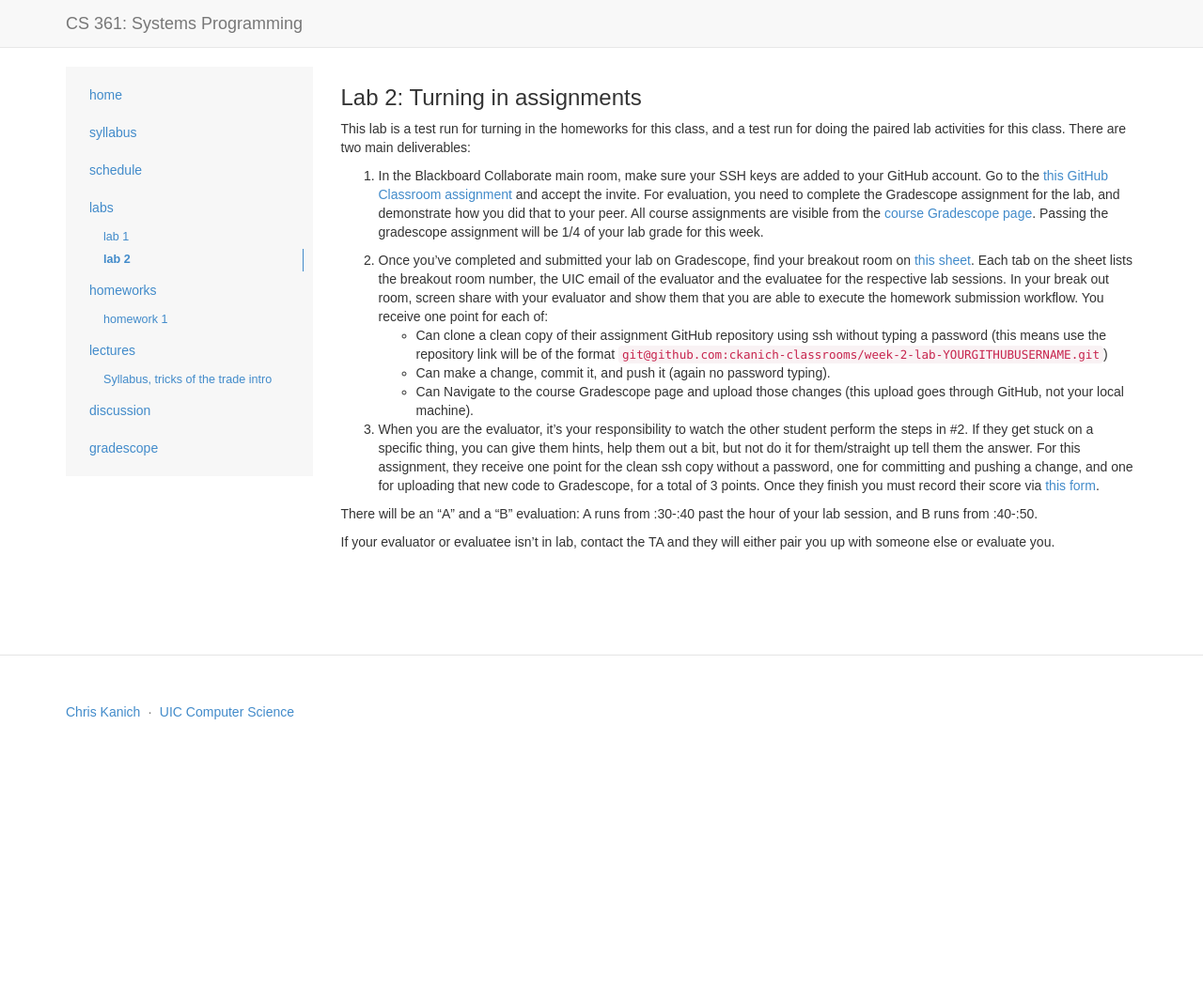
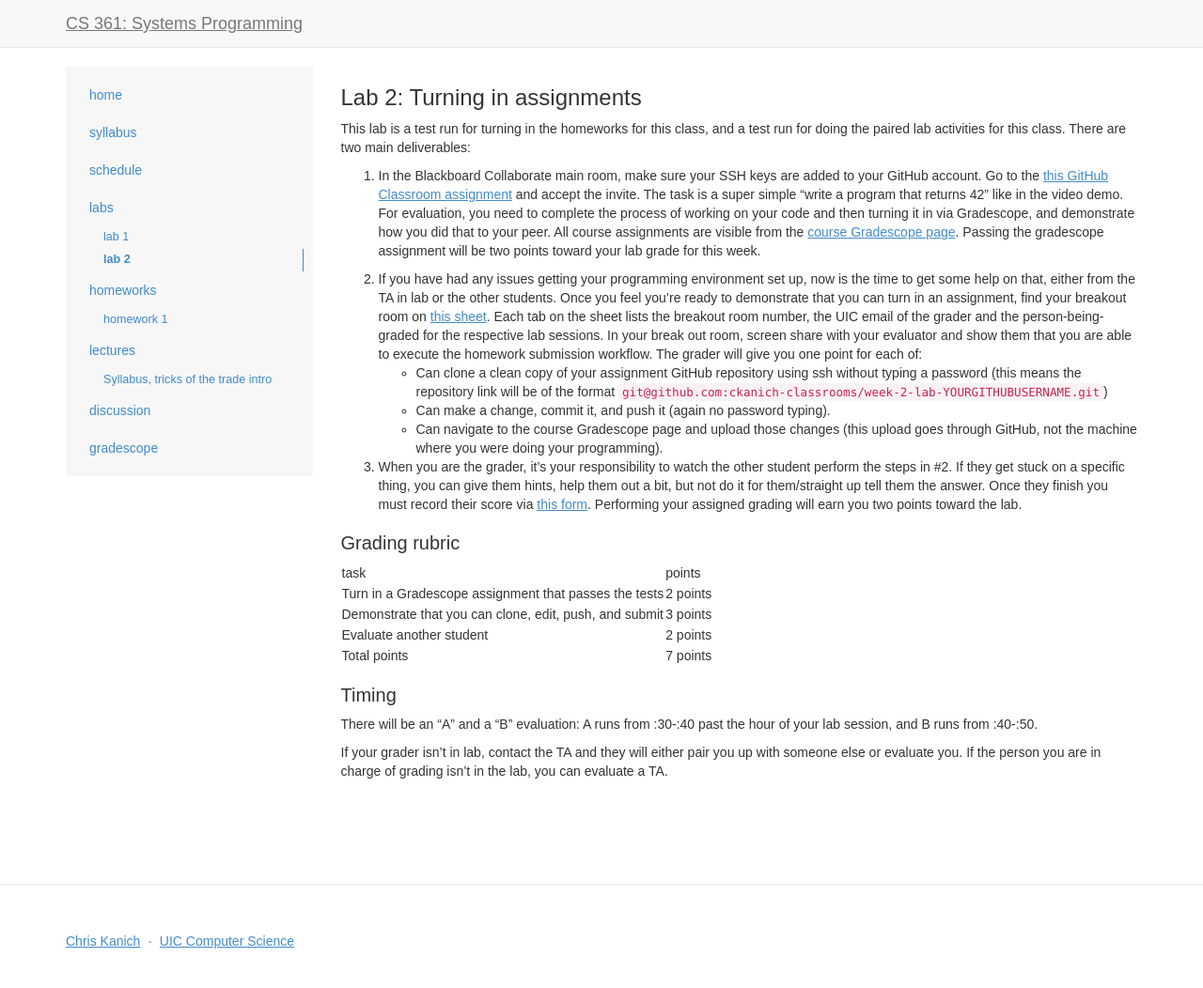
Before and after one commit to csatuic/cs361-website-old, a Jekyll site: the page built from _labs/lab2.md, in a window 1280 px wide. Shown: the whole page at 94% size. Built offline with Jekyll 4.4.1, drawn with Linux system fonts in a browser that asks for light colours; some web fonts are replaced; before the commit the page ends 900 px from its top, so only the background shows below that.

Commit message:
more lab 2 stuff, some schedule tweaks

```diff
--- a/_config.yml
+++ b/_config.yml
@@ -12,6 +12,7 @@ msteams: https://teams.microsoft.com/l/team/19%3a4fc12e999b3041439aa197a44f666a0
 
 
 dateformat: "%m/%d/%Y"
+timeformat: "%l:%M %p"
 future: true
 
 # render homework html files into the root directory
--- a/_includes/schedule_row_due.html
+++ b/_includes/schedule_row_due.html
@@ -2,8 +2,9 @@
 <div class="col col-1-2"data-label="Date">
     {{ event.date | date: "%A" }}
     <br class="date-spliter" />
+
     {{ event.date | date: site.dateformat }}
-    {{ event.date | date: "%H:%M" }}
+    {{ event.date | date: site.timeformat }}
 
 </div>
 <div class="col col-2" data-label="Description">
--- a/_includes/schedule_row_exam.html
+++ b/_includes/schedule_row_exam.html
@@ -3,7 +3,7 @@
     {{ event.date | date: "%A" }}
     <br class="date-spliter" />
     {{ event.date | date: site.dateformat }}
-    {{ event.date | date: "%I:%M %p" }}
+    {{ event.date | date: site.timeformat }}
 
 </div>
 <div class="col col-2" data-label="Description">
--- a/_includes/schedule_row_raw_event.html
+++ b/_includes/schedule_row_raw_event.html
@@ -2,7 +2,7 @@
 <div class="col col-1-2" data-label="Date">
     {{ include.event.date | date: site.dateformat }}
     {% unless include.event.hide_time %}
-    {{ include.event.date | date: "%H:%M" }}
+    {{ include.event.date | date: site.timeformat }}
     {% endunless %}
     <br class="date-spliter" />{{ include.event.date | date: "%A" }}
 </div>
--- a/_labs/lab2.md
+++ b/_labs/lab2.md
@@ -18,32 +18,59 @@ This lab is a test run for turning in the homeworks for this class, and
 a test run for doing the paired lab activities for this class.
 There are two main deliverables:
 
-  1. In the Blackboard Collaborate main room, make sure your SSH keys are added to your GitHub account. Go to the [this GitHub Classroom assignment]({{page.github_link}}) and accept the invite. For evaluation, you need to complete the Gradescope assignment for the lab, and demonstrate how you did that to your peer. All course assignments are visible from the [course Gradescope page]({{site.gradescope}}). Passing the gradescope assignment will be 1/4 of your lab grade for this week.
+  1. In the Blackboard Collaborate main room, make sure your SSH keys
+     are added to your GitHub account. Go to the [this GitHub Classroom
+     assignment]({{page.github_link}}) and accept the invite. The task
+     is a super simple "write a program that returns 42" like in the
+     video demo. For evaluation, you need to complete the process of
+     working on your code and then turning it in via Gradescope, and
+     demonstrate how you did that to your peer. All course assignments
+     are visible from the [course Gradescope page]({{site.gradescope}}).
+     Passing the gradescope assignment will be two points toward your
+     lab grade for this week.
 
-  2. Once you've completed and submitted your lab on Gradescope, find your breakout room on [this sheet]({{page.pairings}}). Each tab on the sheet lists the breakout room number, the UIC email of the evaluator and the evaluatee for the respective lab sessions. In your break out room, screen share with your evaluator and show them that you are able to
-   execute the homework submission workflow. You receive one point for
-   each of:
-      * Can clone a clean copy of their assignment GitHub repository using
-     ssh without typing a password (this means use the repository link
+  2. If you have had any issues getting your programming environment set
+     up, now is the time to get some help on that, either from the TA in
+     lab or the other students. Once you feel you're ready to
+     demonstrate that you can turn in an assignment, find your breakout
+     room on [this sheet]({{page.pairings}}). Each tab on the sheet
+     lists the breakout room number, the UIC email of the grader and the
+     person-being-graded for the respective lab sessions. In your break
+     out room, screen share with your evaluator and show them that you
+     are able to execute the homework submission workflow. The grader
+     will give you one point for each of:
+      * Can clone a clean copy of your assignment GitHub repository using
+     ssh without typing a password (this means the repository link
      will be of the format
      `git@github.com:ckanich-classrooms/week-2-lab-YOURGITHUBUSERNAME.git`)
      * Can make a change, commit it, and push it (again no password
      typing).
-     * Can Navigate to the course Gradescope page and upload those
-     changes (this upload goes through GitHub, not your local machine).
-3. When you are the evaluator, it's your responsibility to watch the
-   other student perform the steps in #2. If they get stuck on a
-   specific thing, you can give them hints, help them out a bit, but not
-   do it for them/straight up tell them the answer. For this assignment,
-   they receive one point for the clean ssh copy without a password, one
-   for committing and pushing a change, and one for uploading that new
-   code to Gradescope, for a total of 3 points. Once they finish you
-   must record their score via [this form](page.eval_link).
+     * Can navigate to the course Gradescope page and upload those
+       changes (this upload goes through GitHub, not the machine where
+       you were doing your programming).
+3. When you are the grader, it's your responsibility to watch the other
+   student perform the steps in #2. If they get stuck on a specific
+   thing, you can give them hints, help them out a bit, but not do it
+   for them/straight up tell them the answer. Once they finish you must
+   record their score via [this form]({{ page.eval_link }}). Performing
+   your assigned grading will earn you two points toward the lab.
 
+
+## Grading rubric
+
+|task | points |
+|Turn in a Gradescope assignment that passes the tests | 2 points |
+| Demonstrate that you can clone, edit, push, and submit |3 points |
+| Evaluate another student | 2 points |
+| Total points | 7 points |
+
+
+## Timing
 
 <!-- When lab starts, you can look at [this page](page.pairings) to see who you will evaluate.  -->
 There will be an "A" and a "B" evaluation: A runs
 from :30-:40 past the hour of your lab session, and B runs from :40-:50.
 
-If your evaluator or evaluatee isn't in lab, contact the TA and they
-will either pair you up with someone else or evaluate you.
+If your grader isn't in lab, contact the TA and they
+will either pair you up with someone else or evaluate you. If the person you are in charge of
+grading isn't in the lab, you can evaluate a TA.
--- a/css/main.scss
+++ b/css/main.scss
@@ -43,6 +43,16 @@ $on-laptop:        950px;
     @media screen and (max-width: $device) {
         @content;
     }
+}
+
+.nav a{
+
+  text-decoration: none;
+}
+
+a{
+
+  text-decoration: underline;
 }
 
 ul.readinglist{
```
